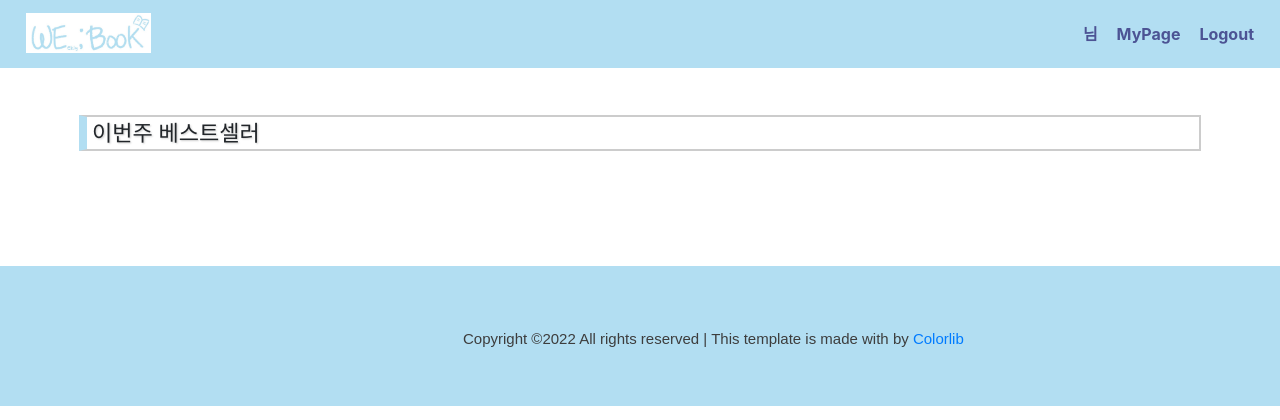
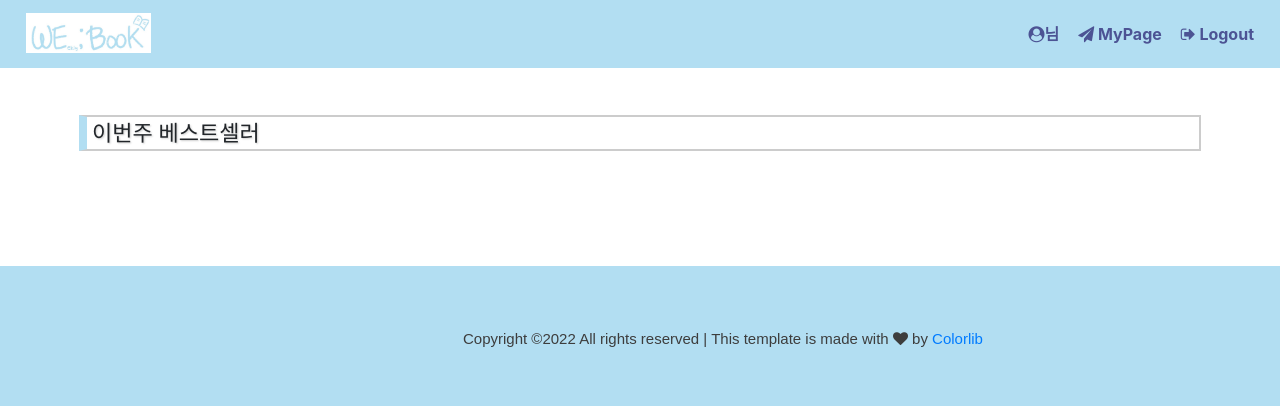
Before and after one commit to jeon9506/WEekly-Book, a Flask app: template templates/index.html in a window 1280 px wide. Shown: the top 420 px of the page. Run offline with Flask 2, Linux system fonts and the light colour scheme; the template is opened without the code that fills it, so the values that code supplies are empty; some libraries are stand-ins or nearby versions; some web fonts are replaced.

Commit message:
heesung css update

```diff
--- a/templates/index.html
+++ b/templates/index.html
@@ -18,6 +18,8 @@
     <!-- Css Styles -->
     <link rel="stylesheet" href="../static/css/style.css" type="text/css">
 
+    <!-- font-awesome icon -->
+    <link rel="stylesheet"href="https://cdnjs.cloudflare.com/ajax/libs/font-awesome/4.7.0/css/font-awesome.css"/>
     <style>
 
         .book_image {
@@ -52,9 +54,9 @@
         </div>
 
         <div style="margin-left:fill;color:white;margin-right: 10px;font-weight: bold;color:#4c5394">
-            {{ user_info.nickname }}님 &nbsp;&nbsp;&nbsp;
-            <a onclick="window.location.href = '/mypage'" style="font-weight: bold;color:#4c5394">MyPage &nbsp;&nbsp;&nbsp;</a>
-            <a onclick="logout()" style="font-weight: bold;color:#4c5394">Logout</a>
+            <i class="fa fa-user-circle" aria-hidden="true"></i>{{ user_info.nickname }}님 &nbsp;&nbsp;&nbsp;
+            <a onclick="window.location.href = '/mypage'" style="font-weight: bold;color:#4c5394"><i class="fa fa-paper-plane" aria-hidden="true"></i> MyPage &nbsp;&nbsp;&nbsp;</a>
+            <a onclick="logout()" style="font-weight: bold;color:#4c5394"><i class="fa fa-sign-out" aria-hidden="true"></i> Logout</a>
         </div>
     </nav>
 </header>
```
Also changed, not shown: templates/detailBook.html (+4 -5 lines), templates/mypage.html (+5 -3 lines).
